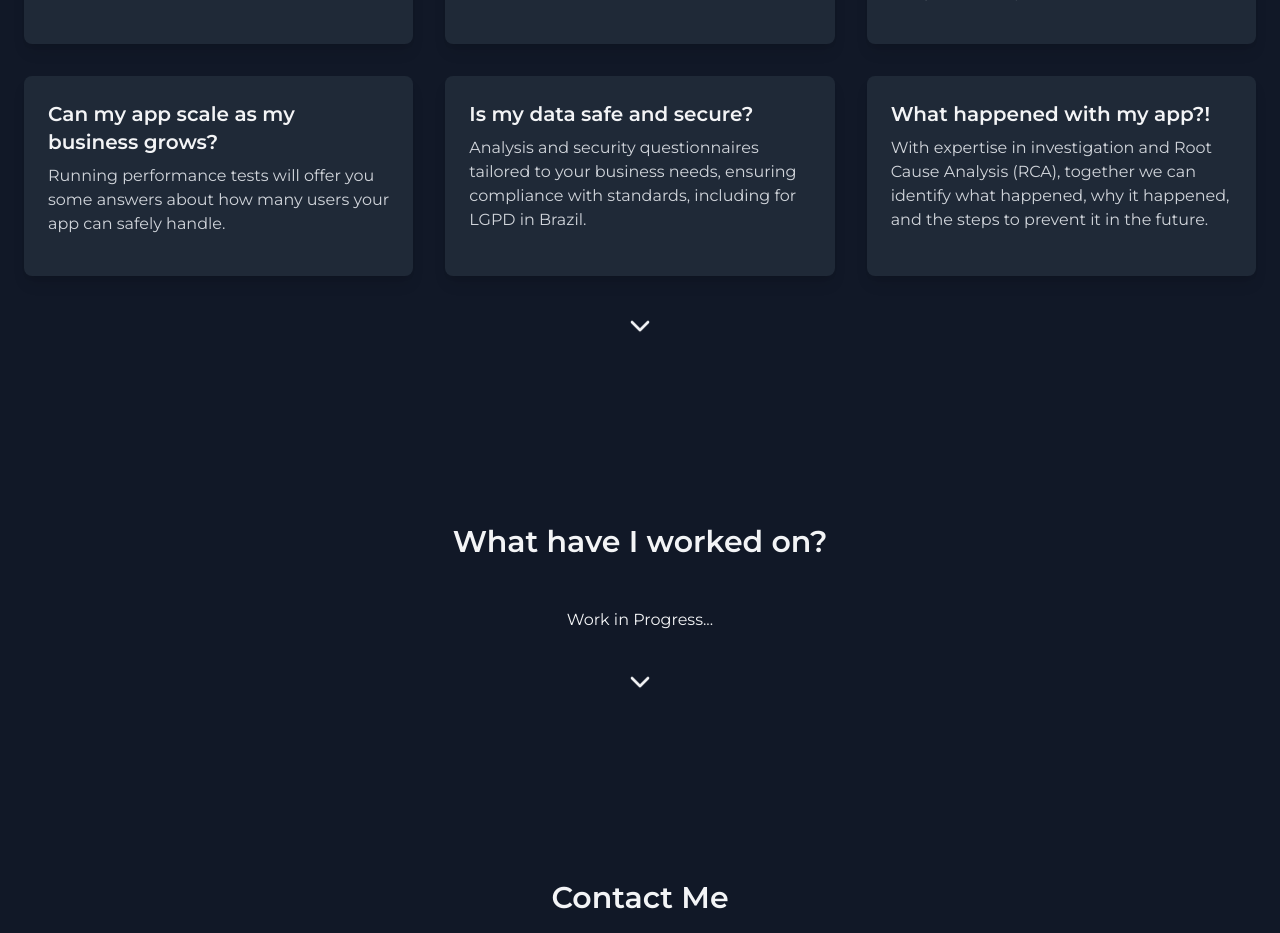
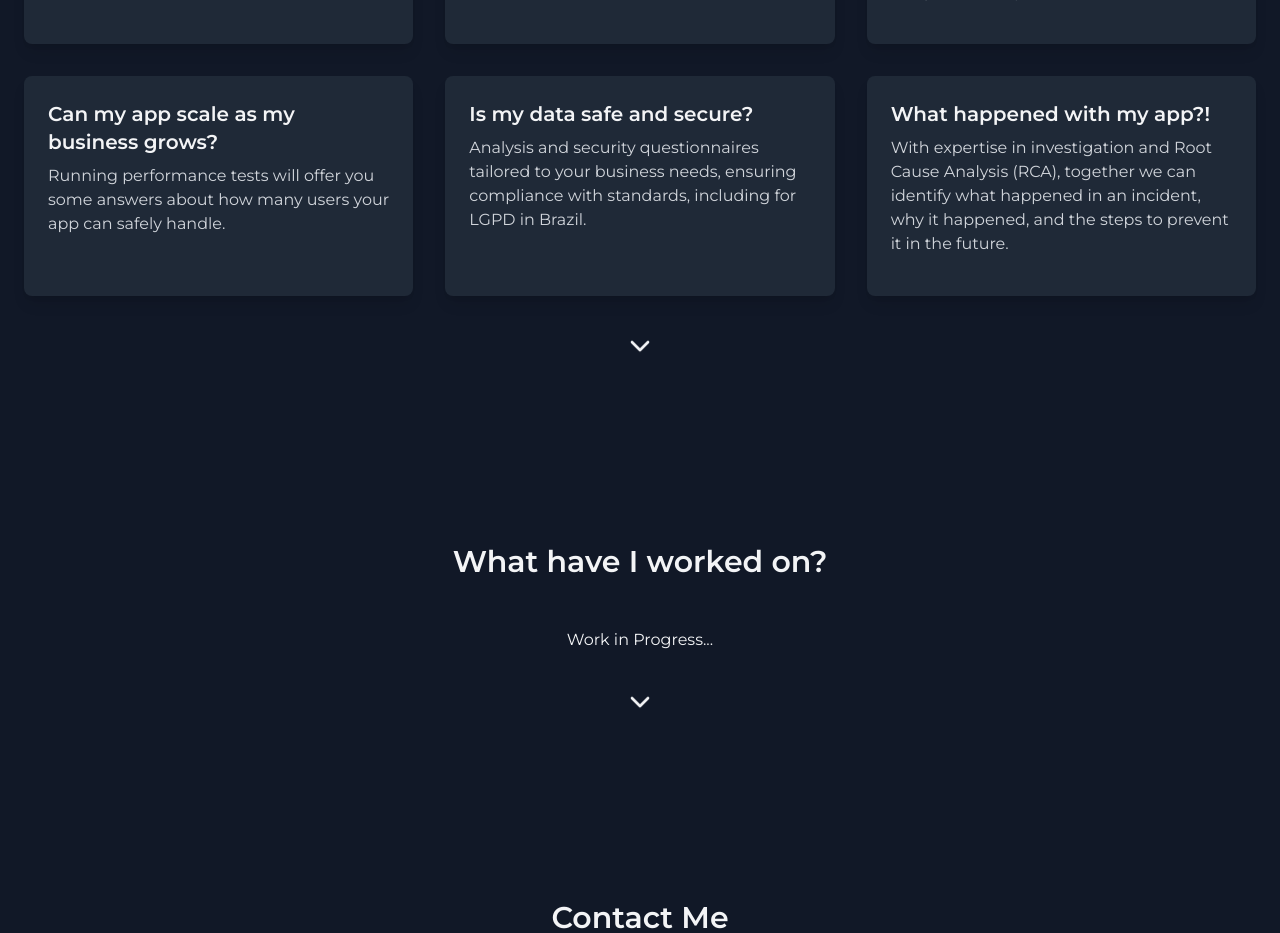
Before and after one commit to alexanderscheibler/appcheckwizard.com, a Next.js app: page / in a window 1280 px wide. Shown: the part 1120-2053 px from the top of the page. Built offline with nearby package versions, Linux system fonts and the light colour scheme.

Commit message:
fix: adjust Help text

```diff
--- a/app/components/Help.tsx
+++ b/app/components/Help.tsx
@@ -26,7 +26,7 @@ export default function Help() {
         },
         {
             title: "What happened with my app?!",
-            description: "With expertise in investigation and Root Cause Analysis (RCA), together we can identify what happened, why it happened, and the steps to prevent it in the future.",
+            description: "With expertise in investigation and Root Cause Analysis (RCA), together we can identify what happened in an incident, why it happened, and the steps to prevent it in the future.",
         }
     ]
 
```
